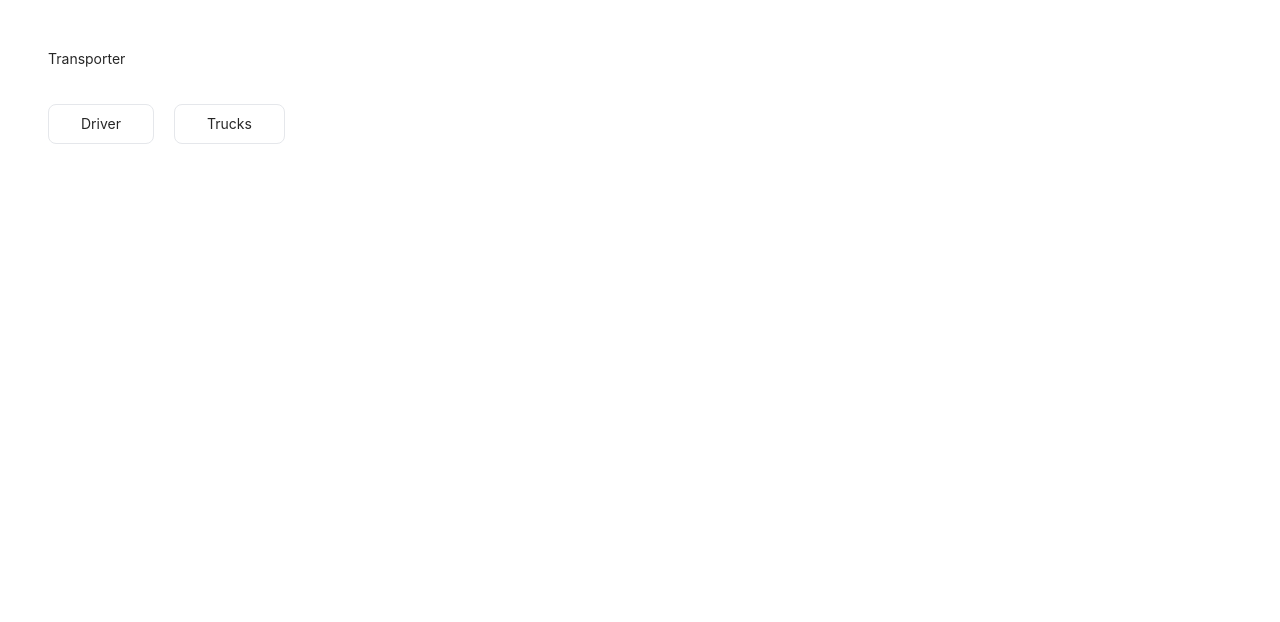
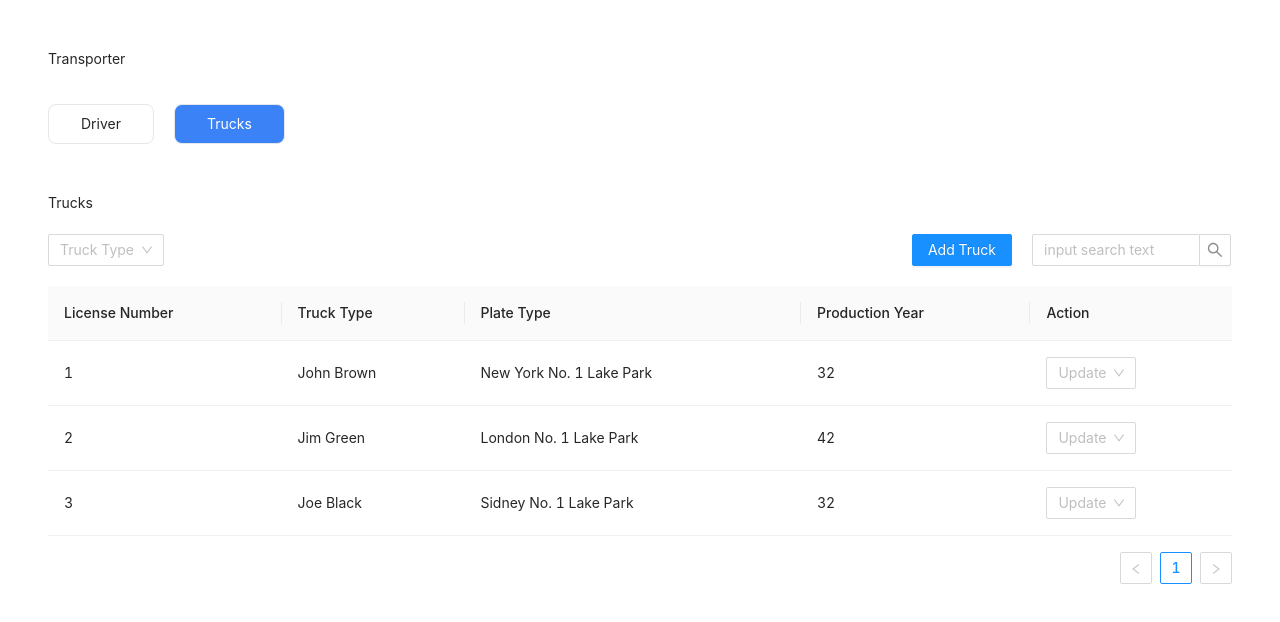
Before and after one commit to arkha98/team-7-kargo-fe, a React (Create React App) app: page /transporter in a window 1280 px wide. Shown: the top 622 px of the page. Built offline with nearby package versions, Linux system fonts and the light colour scheme.

Commit message:
transporter page view

```diff
--- a/src/pages/transporter/driver/index.js
+++ b/src/pages/transporter/driver/index.js
@@ -98,7 +98,7 @@ export default function Driver() {
   const [loading, setLoading] = useState(false);
 
   return (
-    <div className="p-12 h-full w-full flex flex-col space-y-5">
+    <div className="h-full w-full flex flex-col space-y-5">
       <div>Driver</div>
       <div className="flex justify-end">
         {/* <Select
--- a/src/pages/transporter/index.js
+++ b/src/pages/transporter/index.js
@@ -1,32 +1,36 @@
-// import { useState } from "react";
-// import Driver from "./driver";
-// import Trucks from "./trucks";
+import { useState } from "react";
+import Driver from "./driver";
+import Trucks from "./trucks";
 
 export default function Transporter() {
-  // const [select, setSelect] = useState("Driver");
-  // console.log(select);
+  const [select, setSelect] = useState("Driver");
+
   return (
-    <div className="h-full w-full p-12">
+    <div className="h-full w-full p-12 flex flex-col space-y-12">
       <div className="flex flex-col space-y-5">
         <p>Transporter</p>
         <div className="flex space-x-5">
-          <button className="border px-8 py-2 rounded-lg">Driver</button>
-          <button className="border px-8 py-2 rounded-lg">Trucks</button>
+          <button
+            className={`border px-8 py-2 rounded-lg ${
+              select === "driver" ? "bg-blue-500 text-white" : "bg-white"
+            }`}
+            value="driver"
+            onClick={(e) => setSelect(e.target.value)}
+          >
+            Driver
+          </button>
+          <button
+            className={`border px-8 py-2 rounded-lg ${
+              select !== "driver" ? "bg-blue-500 text-white" : "bg-white"
+            }`}
+            value="trucks"
+            onClick={(e) => setSelect(e.target.value)}
+          >
+            Trucks
+          </button>
         </div>
-        {/* <div className="flex items-center justify-between">
-          <select>
-            <option value="driver">Driver</option>
-            <option value="trucks">Trucks</option>
-          </select>
-          <div className="flex items-center space-x-5">
-            <button className="border rounded-lg px-5 py-2">Add</button>
-            <input
-              type="text"
-              className="border focus:outline-none rounded-lg py-2"
-            />
-          </div>
-        </div> */}
       </div>
+      {select === "driver" ? <Driver /> : <Trucks />}
     </div>
   );
 }
--- a/src/pages/transporter/trucks/index.js
+++ b/src/pages/transporter/trucks/index.js
@@ -98,7 +98,7 @@ export default function Trucks() {
   const [loading, setLoading] = useState(false);
 
   return (
-    <div className="p-12 h-full w-full flex flex-col space-y-5">
+    <div className="h-full w-full flex flex-col space-y-5">
       <div>Trucks</div>
       <div className="flex justify-between">
         <Select
```
